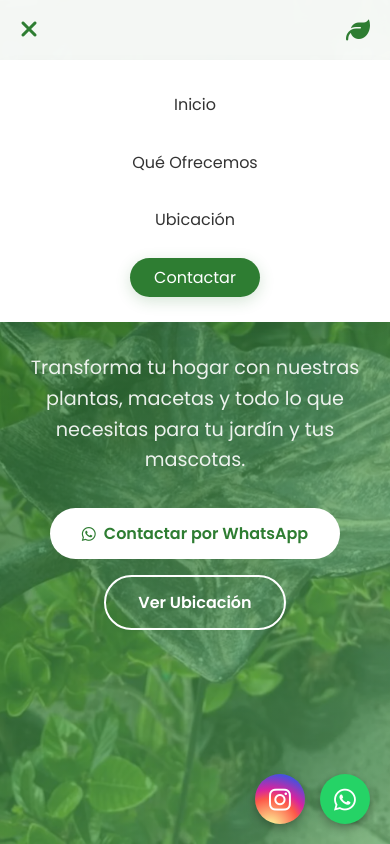
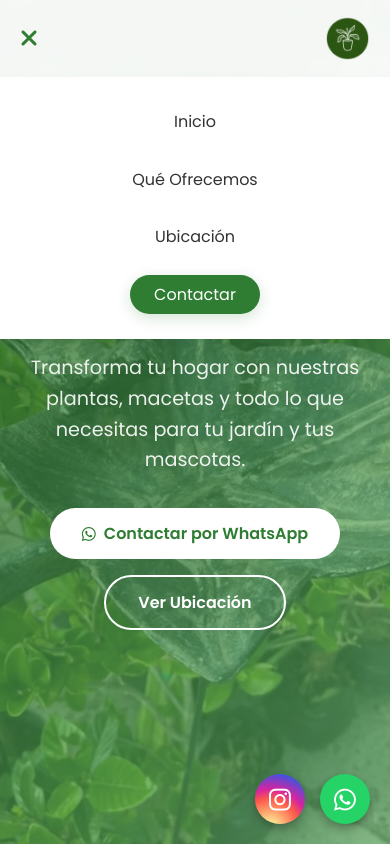
Before and after one commit to lenko1234/Esquina-jardin, a plain HTML site: page index.html in a window 390 px wide. Both pictures are taken after a click on the button "Menu". Shown: the top 844 px of the page. Drawn offline with nearby package versions, Linux system fonts and the light colour scheme.

Commit message:
favicon added

```diff
--- a/index.html
+++ b/index.html
@@ -8,6 +8,9 @@
     <meta name="description"
         content="Vivero Esquina Jardín - Plantas, Macetas, Tierra y todo para tus mascotas en Concepción del Uruguay.">
 
+    <!-- Favicon -->
+    <link rel="icon" type="image/png" href="assets/logo.png">
+
     <!-- Preconnect to external origins -->
     <link rel="preconnect" href="https://fonts.googleapis.com">
     <link rel="preconnect" href="https://fonts.gstatic.com" crossorigin>
@@ -17,14 +20,15 @@
     <!-- Preload LCP Image -->
     <link rel="preload" href="assets/hero-optimized.webp" as="image" type="image/webp" fetchpriority="high">
 
-    <!-- Critical CSS Inline -->
+    <!-- Critical CSS Inline - prevents FOUC -->
     <style>
         :root {
             --primary: #2E7D32;
             --primary-dark: #1B5E20;
             --secondary: #66BB6A;
             --bg-light: #F1F8E9;
-            --white: #FFF
+            --white: #FFF;
+            --text-main: #333
         }
 
         * {
@@ -34,12 +38,93 @@
         }
 
         body {
-            font-family: system-ui, -apple-system, sans-serif;
+            font-family: 'Poppins', system-ui, -apple-system, sans-serif;
             background-color: var(--bg-light);
             line-height: 1.6;
             overflow-x: hidden
         }
 
+        a {
+            text-decoration: none;
+            color: inherit
+        }
+
+        ul {
+            list-style: none
+        }
+
+        /* Navbar */
+        .navbar {
+            position: fixed;
+            top: 0;
+            left: 0;
+            width: 100%;
+            background: rgba(255, 255, 255, .95);
+            backdrop-filter: blur(10px);
+            z-index: 1000;
+            box-shadow: 0 2px 20px rgba(0, 0, 0, .05);
+            padding: 1rem 0
+        }
+
+        .nav-container {
+            display: flex;
+            justify-content: space-between;
+            align-items: center;
+            max-width: 1200px;
+            margin: 0 auto;
+            padding: 0 20px
+        }
+
+        .nav-links {
+            display: flex;
+            gap: 2rem;
+            align-items: center
+        }
+
+        .nav-links a {
+            font-weight: 500;
+            color: var(--text-main);
+            transition: color .3s
+        }
+
+        .nav-links a:hover {
+            color: var(--primary)
+        }
+
+        .btn-nav {
+            background-color: var(--primary);
+            color: #fff !important;
+            padding: .5rem 1.5rem;
+            border-radius: 50px;
+            box-shadow: 0 4px 15px rgba(46, 125, 50, .2)
+        }
+
+        .logo {
+            font-size: 1.5rem;
+            color: var(--primary);
+            display: flex;
+            align-items: center;
+            gap: .5rem;
+            font-family: 'Fredoka', sans-serif;
+            font-weight: 600
+        }
+
+        .logo-img {
+            height: 40px;
+            width: auto;
+            border-radius: 50%
+        }
+
+        .mobile-menu-btn {
+            display: none;
+            background: none;
+            border: none;
+            font-size: 1.5rem;
+            color: var(--primary);
+            cursor: pointer
+        }
+
+        /* Hero */
         .hero {
             height: 100vh;
             min-height: 600px;
@@ -69,17 +154,6 @@
             max-width: 800px;
             width: 100%;
             padding: 0 20px
-        }
-
-        .navbar {
-            position: fixed;
-            top: 0;
-            left: 0;
-            width: 100%;
-            background: rgba(255, 255, 255, .95);
-            backdrop-filter: blur(10px);
-            z-index: 1000;
-            padding: 1rem 0
         }
 
         .container {
@@ -113,7 +187,8 @@
             border-radius: 50px;
             font-weight: 600;
             cursor: pointer;
-            border: none
+            border: none;
+            transition: all .3s
         }
 
         .btn-primary {
@@ -140,6 +215,7 @@
             flex-wrap: wrap
         }
 
+        /* Mobile */
         @media(max-width:768px) {
             .hero {
                 background-image: url('assets/hero-mobile.webp')
@@ -147,6 +223,26 @@
 
             .estilo-texto {
                 font-size: 50px
+            }
+
+            .nav-links {
+                display: none;
+                position: absolute;
+                top: 100%;
+                left: 0;
+                width: 100%;
+                background: #fff;
+                flex-direction: column;
+                padding: 2rem;
+                box-shadow: 0 10px 20px rgba(0, 0, 0, .05)
+            }
+
+            .nav-links.active {
+                display: flex
+            }
+
+            .mobile-menu-btn {
+                display: block
             }
         }
     </style>
@@ -189,7 +285,9 @@
             <button class="mobile-menu-btn" aria-label="Menu">
                 <i class="fa-solid fa-bars"></i>
             </button>
-            <a href="#" class="logo"><i class="fa-solid fa-leaf"></i></a>
+            <a href="#" class="logo">
+                <img src="assets/logo.png" alt="Esquina Jardín Logo" class="logo-img">
+            </a>
         </div>
     </nav>
 
--- a/style.css
+++ b/style.css
@@ -79,6 +79,12 @@ img {
     display: flex;
     align-items: center;
     gap: 0.5rem;
+}
+
+.logo-img {
+    height: 45px;
+    width: auto;
+    border-radius: 50%;
 }
 
 .nav-links {
```
Also changed, not shown: assets/logo.png (added).
